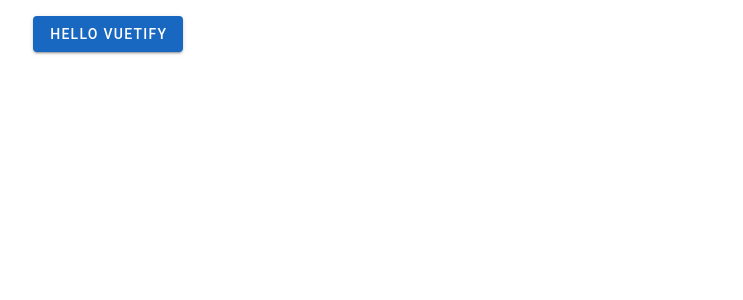
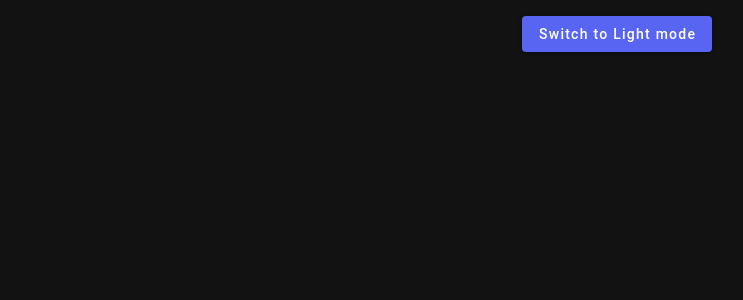
Before and after one commit to lucasrxyz/ALBA-PLAY, a Vue app in the folder alba-play/: page / in a window 1280 px wide. Shown: the top 300 px of the page, without its empty margins (23-766 px from the left). Built offline with nearby package versions, Linux system fonts and the light colour scheme.

Commit message:
Feat : ajout dark mode/light mode

```diff
--- a/alba-play/src/App.vue
+++ b/alba-play/src/App.vue
@@ -1,9 +1,27 @@
 <template>
   <v-app>
     <v-main>
-      <v-container>
-        <v-btn color="primary">Hello Vuetify</v-btn>
+      <v-container class="text-center">
+        <v-btn
+          class="text-none"
+          color="primary"
+          @click="toggleTheme">
+          Switch to {{ isDark ? 'Light' : 'Dark' }} mode
+        </v-btn>
       </v-container>
     </v-main>
   </v-app>
 </template>
+
+<script setup>
+import { computed } from 'vue'
+import { useTheme } from 'vuetify'
+
+const theme = useTheme()
+
+const isDark = computed(() => theme.global.current.value.dark)
+
+function toggleTheme() {
+  theme.global.name.value = isDark.value ? 'light' : 'dark'
+}
+</script>
--- a/alba-play/src/main.js
+++ b/alba-play/src/main.js
@@ -1,15 +1,6 @@
 import { createApp } from 'vue'
 import App from './App.vue'
-
-import 'vuetify/styles'
-import { createVuetify } from 'vuetify'
-import * as components from 'vuetify/components'
-import * as directives from 'vuetify/directives'
-
-const vuetify = createVuetify({
-  components,
-  directives,
-})
+import { vuetify } from './plugins/vuetify'
 
 createApp(App)
   .use(vuetify)
--- /dev/null
+++ b/alba-play/src/plugins/vuetify.js
@@ -0,0 +1,37 @@
+import 'vuetify/styles'
+import { createVuetify } from 'vuetify'
+import * as components from 'vuetify/components'
+import * as directives from 'vuetify/directives'
+
+export const vuetify = createVuetify({
+  components,
+  directives,
+
+  theme: {
+    defaultTheme: 'dark',
+    themes: {
+      dark: {
+        dark: true,
+        colors: {
+          primary: '#5865F2',
+          secondary: '#2F3136',
+          background: '#121212',
+          surface: '#1E1E1E',
+          error: '#EF4444',
+          success: '#22C55E'
+        }
+      },
+      light: {
+        dark: false,
+        colors: {
+          primary: '#3B82F6',
+          secondary: '#E5E7EB',
+          background: '#FFFFFF',
+          surface: '#F9FAFB',
+          error: '#DC2626',
+          success: '#16A34A'
+        }
+      }
+    }
+  }
+})
```
